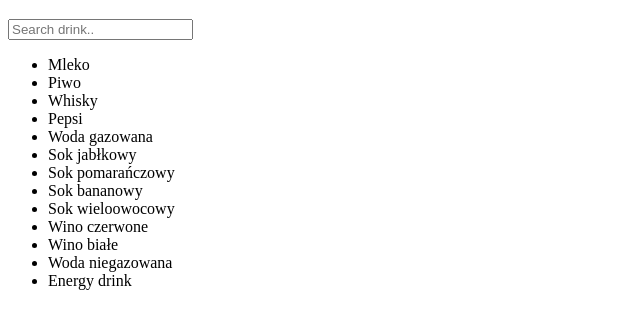
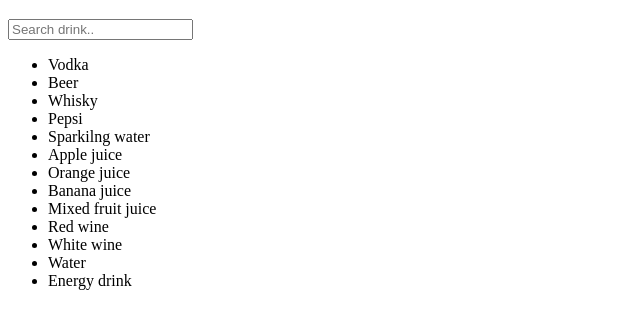
Before and after one commit to kacperkwa/drink-search, a plain HTML site: page index.html in a window 1280 px wide. Shown: the part 61-390 px from the top of the page, without its empty margins (0-640 px from the left). Drawn offline with Linux system fonts and the light colour scheme.

Commit message:
Changed names of drinks in HTML

```diff
--- a/index.html
+++ b/index.html
@@ -19,18 +19,18 @@
       </div>
       <div class="drink-list">
          <ul>
-            <li>Mleko</li>
-            <li>Piwo</li>
+            <li>Vodka</li>
+            <li>Beer</li>
             <li>Whisky</li>
             <li>Pepsi</li>
-            <li>Woda gazowana</li>
-            <li>Sok jabłkowy</li>
-            <li>Sok pomarańczowy</li>
-            <li>Sok bananowy</li>
-            <li>Sok wieloowocowy</li>
-            <li>Wino czerwone</li>
-            <li>Wino białe</li>
-            <li>Woda niegazowana</li>
+            <li>Sparkilng water</li>
+            <li>Apple juice</li>
+            <li>Orange juice</li>
+            <li>Banana juice</li>
+            <li>Mixed fruit juice</li>
+            <li>Red wine</li>
+            <li>White wine</li>
+            <li>Water</li>
             <li>Energy drink</li>
          </ul>
       </div>
```
